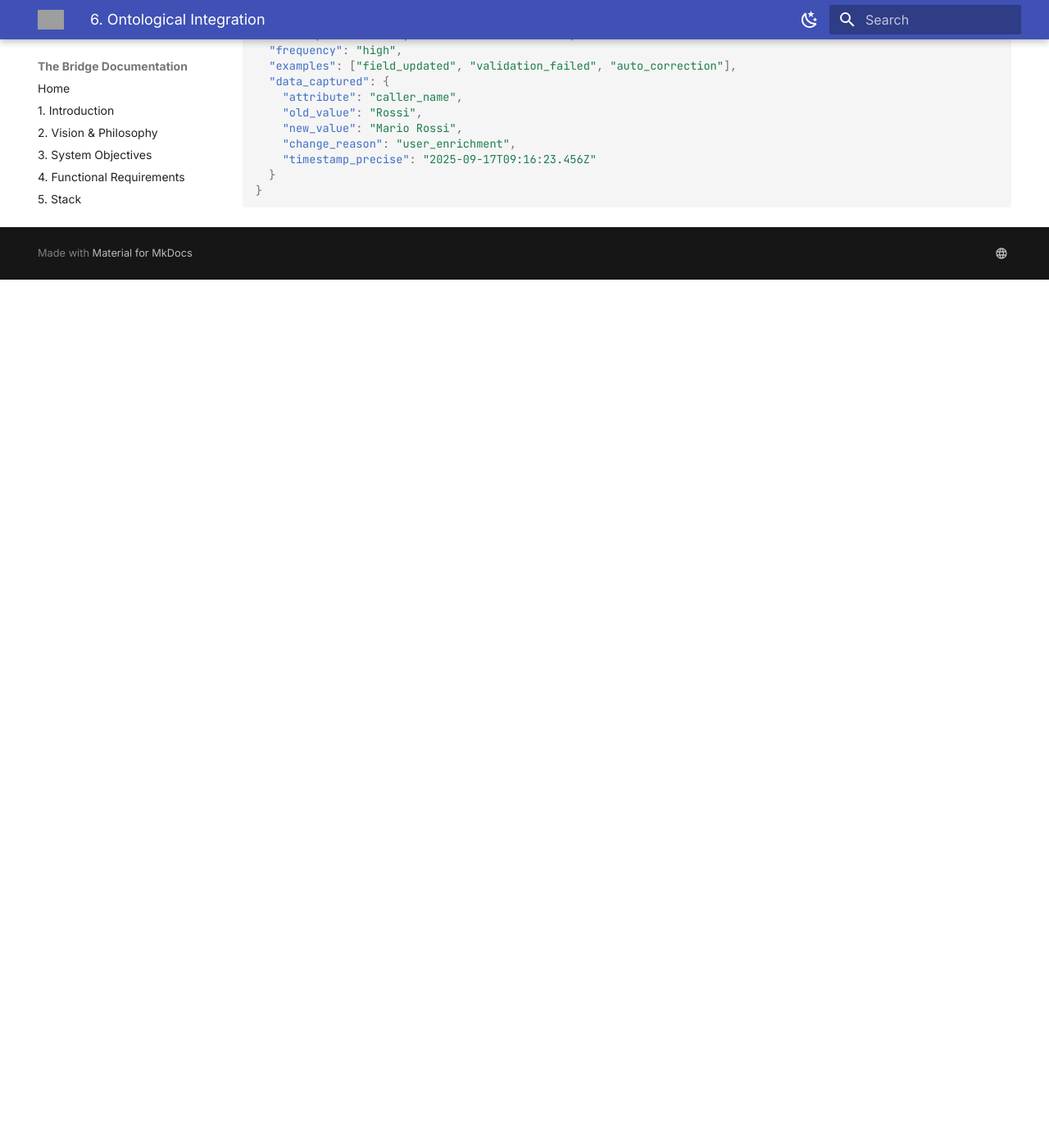
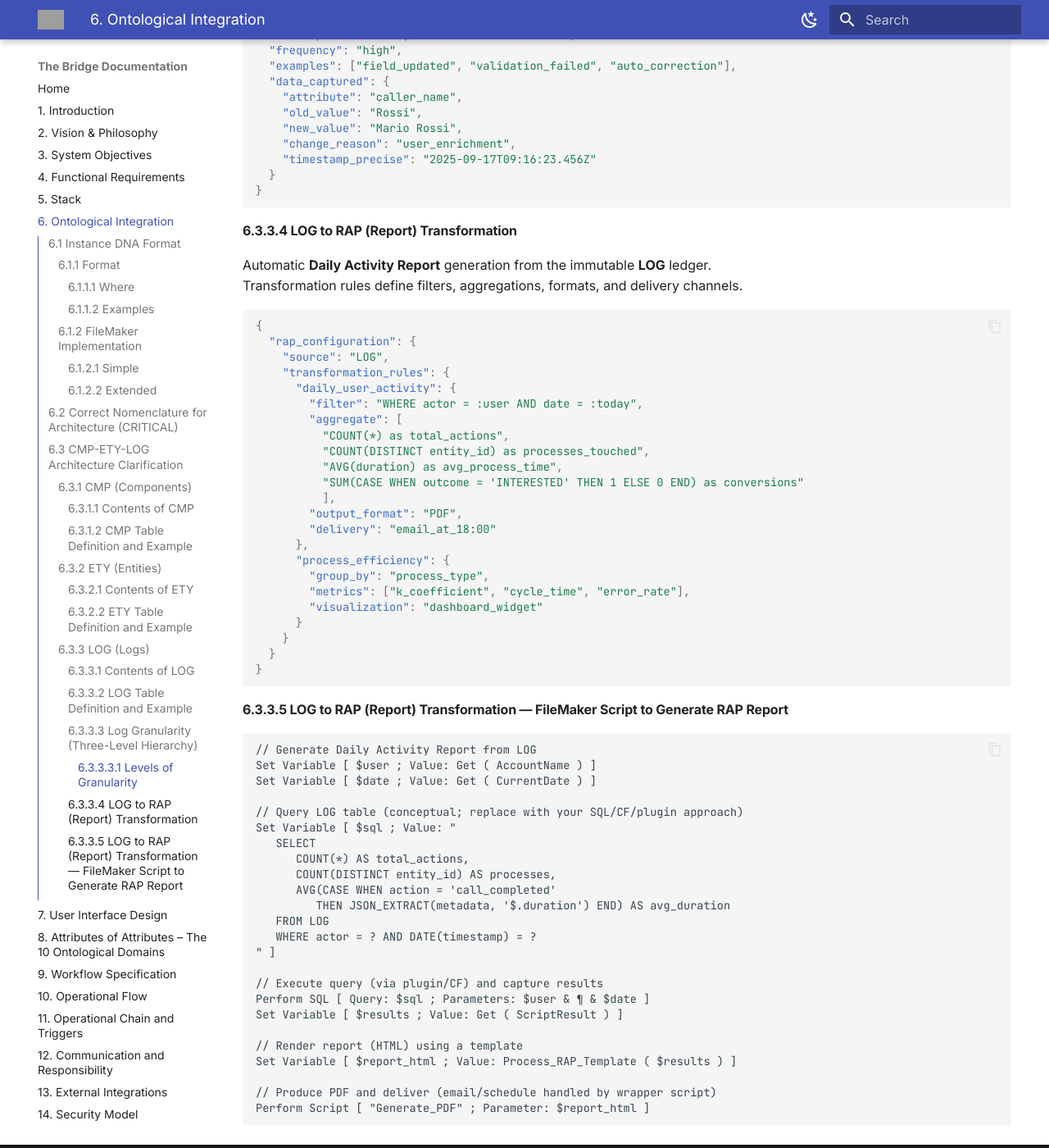
Before and after one commit to caufero/thebridge-docs, an MkDocs documentation site: the page built from docs/06-ontological-integration.md, in a window 1280 px wide and 1400 px high, scrolled down 4846 px. Shown: the whole window at 82% size. Built offline with MkDocs 1.6.1 and Material for MkDocs 9.7.7, drawn with Linux system fonts in a browser that asks for light colours; before the commit the page ends 5187 px from its top, so only the background shows below that; some of the changed text lies outside the part shown; grey boxes are pictures that could not be loaded.

Commit message:
Update 06-ontological-integration.md

````diff
--- a/docs/06-ontological-integration.md
+++ b/docs/06-ontological-integration.md
@@ -217,3 +217,63 @@ The logging system operates on a **three-level hierarchy**, allowing The Bridge
   }
 }
 ```
+
+#### 6.3.3.4 LOG to RAP (Report) Transformation
+
+Automatic **Daily Activity Report** generation from the immutable **LOG** ledger.
+Transformation rules define filters, aggregations, formats, and delivery channels.
+
+```json
+{
+  "rap_configuration": {
+    "source": "LOG",
+    "transformation_rules": {
+      "daily_user_activity": {
+        "filter": "WHERE actor = :user AND date = :today",
+        "aggregate": [
+          "COUNT(*) as total_actions",
+          "COUNT(DISTINCT entity_id) as processes_touched",
+          "AVG(duration) as avg_process_time",
+          "SUM(CASE WHEN outcome = 'INTERESTED' THEN 1 ELSE 0 END) as conversions"
+          ],
+        "output_format": "PDF",
+        "delivery": "email_at_18:00"
+      },
+      "process_efficiency": {
+        "group_by": "process_type",
+        "metrics": ["k_coefficient", "cycle_time", "error_rate"],
+        "visualization": "dashboard_widget"
+      }
+    }
+  }
+}
+```
+
+#### 6.3.3.5 LOG to RAP (Report) Transformation — FileMaker Script to Generate RAP Report
+
+```filemaker
+// Generate Daily Activity Report from LOG
+Set Variable [ $user ; Value: Get ( AccountName ) ]
+Set Variable [ $date ; Value: Get ( CurrentDate ) ]
+
+// Query LOG table (conceptual; replace with your SQL/CF/plugin approach)
+Set Variable [ $sql ; Value: "
+   SELECT
+      COUNT(*) AS total_actions,
+      COUNT(DISTINCT entity_id) AS processes,
+      AVG(CASE WHEN action = 'call_completed'
+         THEN JSON_EXTRACT(metadata, '$.duration') END) AS avg_duration
+   FROM LOG
+   WHERE actor = ? AND DATE(timestamp) = ?
+" ]
+
+// Execute query (via plugin/CF) and capture results
+Perform SQL [ Query: $sql ; Parameters: $user & ¶ & $date ]
+Set Variable [ $results ; Value: Get ( ScriptResult ) ]
+
+// Render report (HTML) using a template
+Set Variable [ $report_html ; Value: Process_RAP_Template ( $results ) ]
+
+// Produce PDF and deliver (email/schedule handled by wrapper script)
+Perform Script [ "Generate_PDF" ; Parameter: $report_html ]
+```
````
